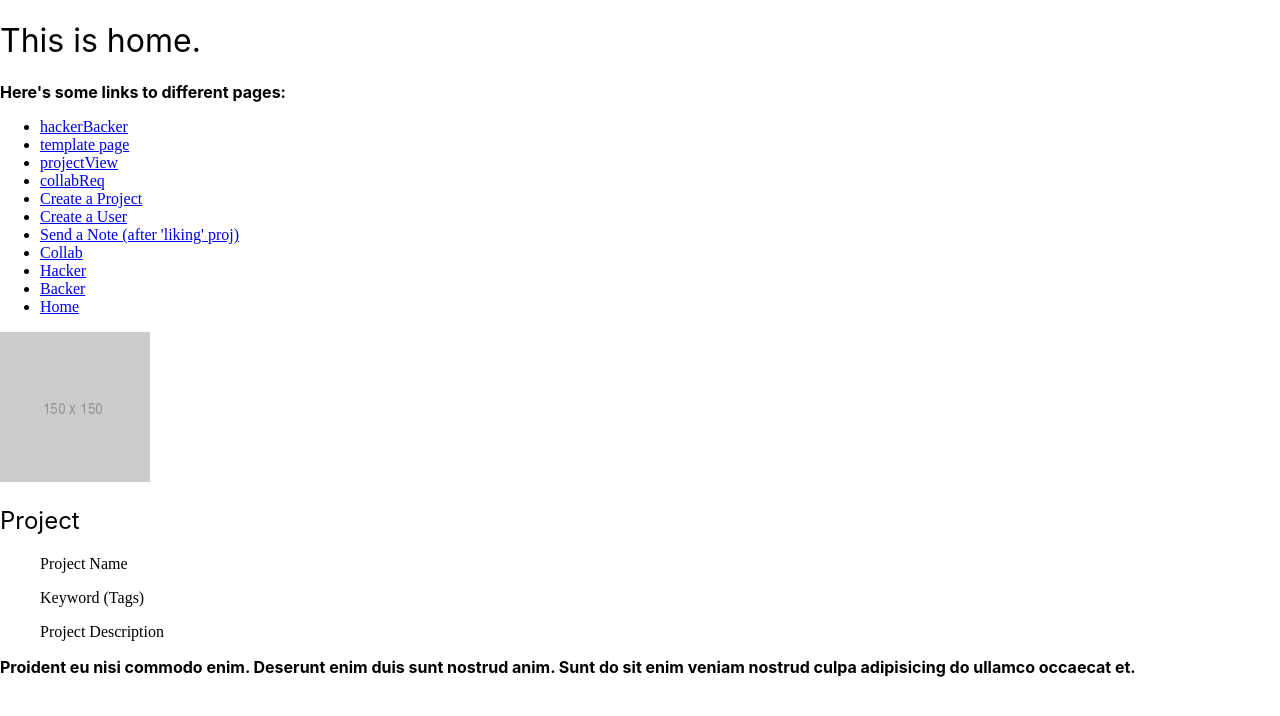
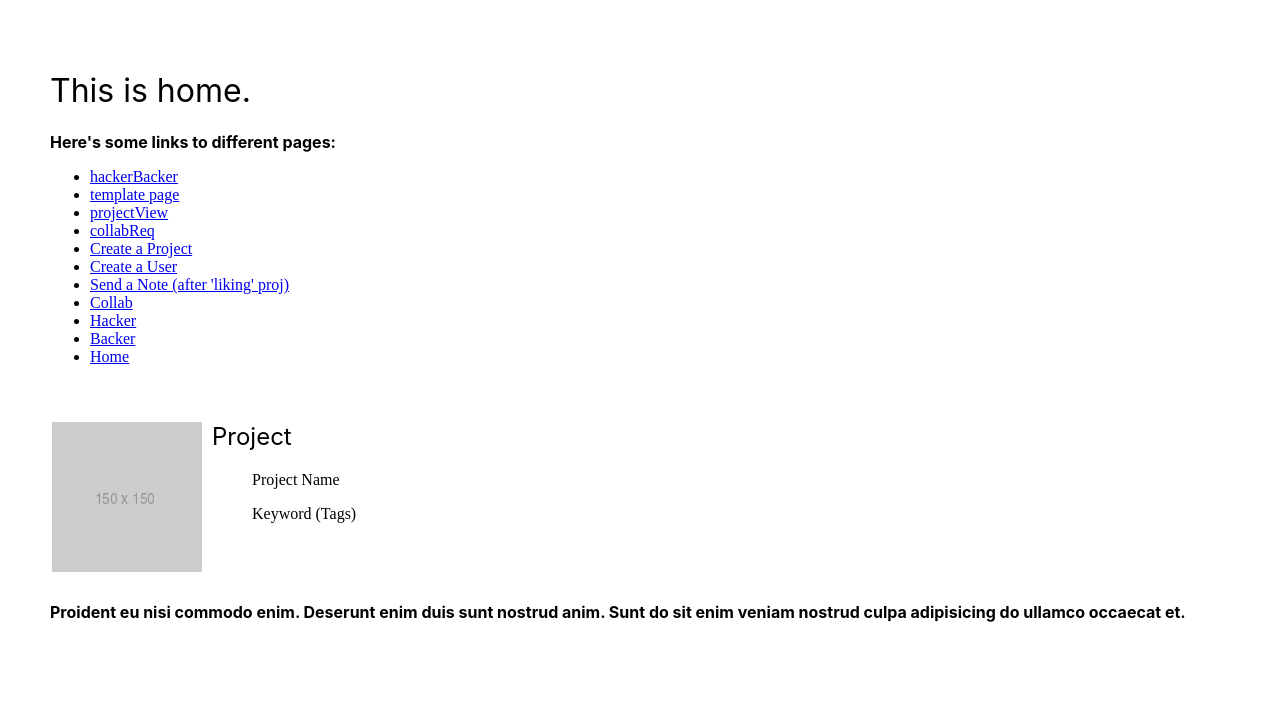
Before and after one commit to UBCDUB/ideadate, a React (Create React App) app: page /projectView in a window 1280 px wide. Shown: the top 716 px of the page. Built offline with nearby package versions, Linux system fonts and the light colour scheme.

Commit message:
First time css

```diff
--- /dev/null
+++ b/src/pages/projectView.css
@@ -0,0 +1,17 @@
+body {
+    padding: 50px;
+}
+.post-container {
+    padding: 20px 2px 10px;
+    max-width: 640px;
+    display: flex;
+}
+.image {
+    margin: 20px 10px 0 0;
+    width: 150px;
+    object-fit: contain;
+    align-self: flex-start;
+}
+.content-align {
+    flex: 1 1 auto;
+}
--- a/src/pages/projectView.js
+++ b/src/pages/projectView.js
@@ -1,15 +1,19 @@
 // template page
 import React from 'react';
 import placeholder from '../design_doc/placeholder.png'
+import './projectView.css';
 
 const templatePage = () => {
     return (
         <div>
-            <img src={placeholder} alt="..." class="img-thumbnail"></img>
-            <h2>Project</h2>
-            <ul>Project Name</ul>
-            <ul>Keyword (Tags)</ul>
-            <ul>Project Description</ul>
+            <div class = "post-container">
+            <div class="image"><img src={placeholder} alt="..." class="img-thumbnail"></img></div>
+            <div class="content-align">
+                <h2>Project</h2>
+                <ul>Project Name</ul>
+                <ul>Keyword (Tags)</ul>
+            </div>
+            </div>
             <p class="lead">Proident eu nisi commodo enim. Deserunt enim duis sunt nostrud anim. Sunt do sit enim veniam nostrud culpa adipisicing do ullamco occaecat et. </p>
         </div>
     )
```
